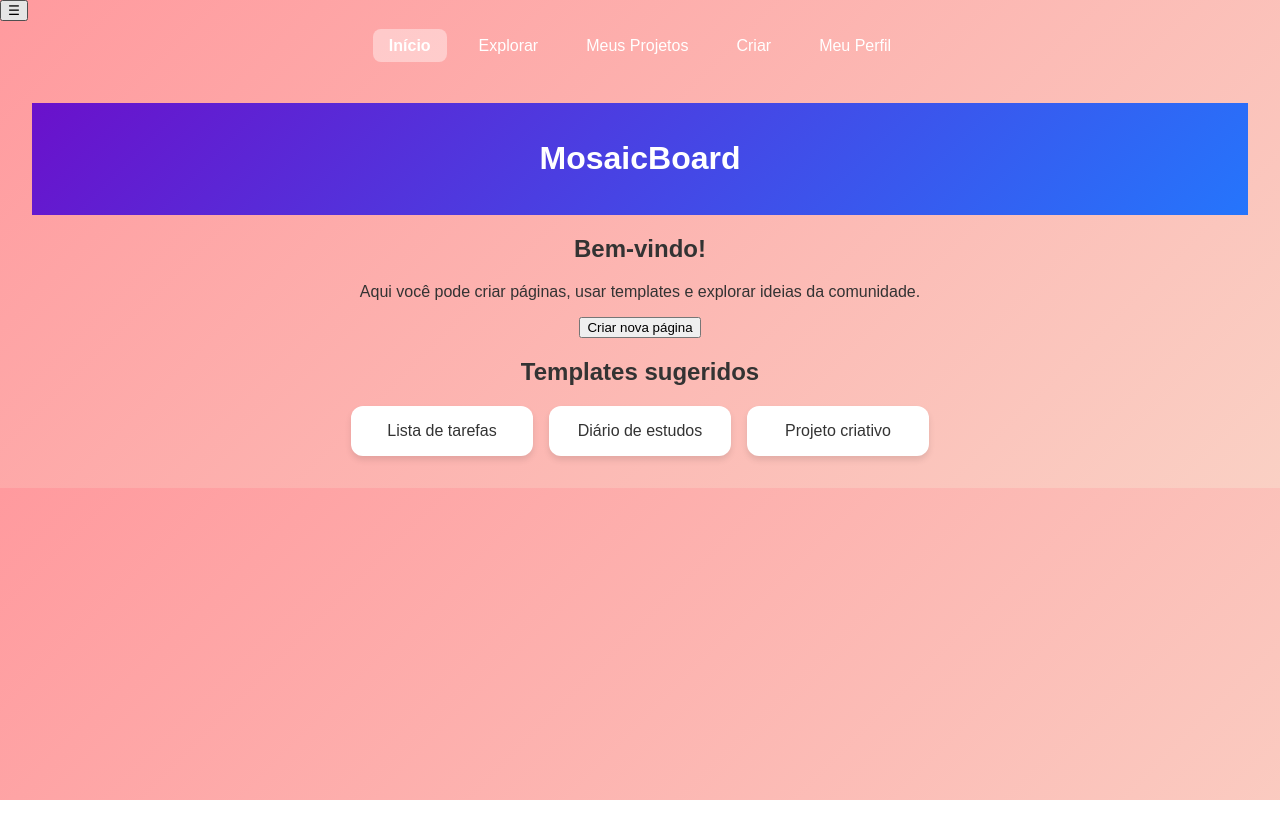
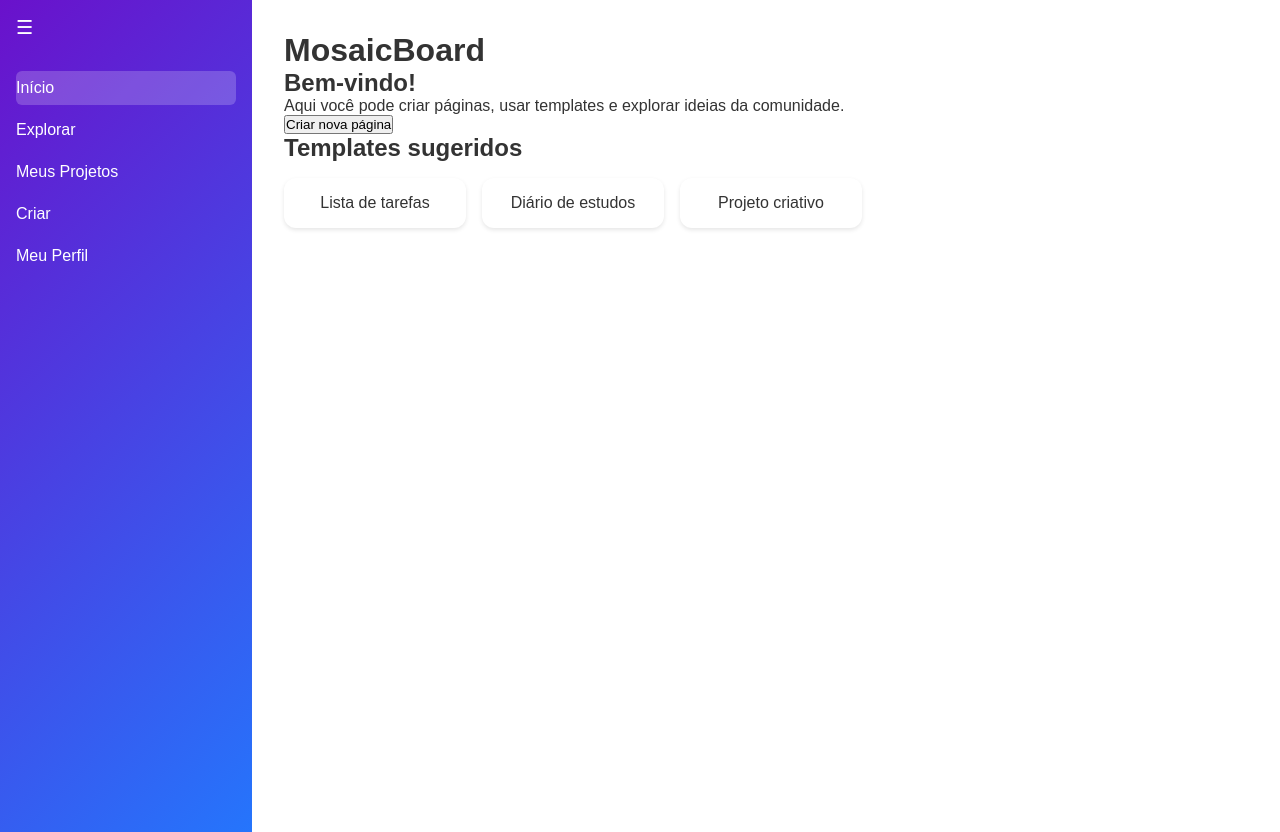
Before and after one commit to MagentaCat43/MosaicBoard, a plain HTML site: page index.html in a window 1280 px wide. Before the commit the page ends 800 px from the top, so only its background shows below. Drawn offline with Linux system fonts and the light colour scheme.

Commit message:
style.css

```diff
--- a/css/style.css
+++ b/css/style.css
@@ -1,61 +1,75 @@
+/* Reset básico */
+body, ul, h1, h2, p, button {
+  margin: 0;
+  padding: 0;
+  box-sizing: border-box;
+}
+
 body {
   font-family: 'Poppins', sans-serif;
-  margin: 0;
-  background: linear-gradient(135deg, #ff9a9e, #fad0c4);
+  background: #fff;
   color: #333;
+  display: flex;
 }
 
-header {
-  background: #6a11cb;
+/* Sidebar */
+.sidebar {
+  width: 220px;
   background: linear-gradient(135deg, #6a11cb, #2575fc);
   color: white;
+  min-height: 100vh;
   padding: 1rem;
-  text-align: center;
+  transition: transform 0.3s;
 }
 
-nav ul {
+.sidebar nav ul {
   list-style: none;
-  padding: 0;
-  display: flex;
-  justify-content: center;
-  gap: 1rem;
+  margin-top: 2rem;
 }
 
-nav a {
+.sidebar nav a {
+  display: block;
+  color: white;
   text-decoration: none;
-  color: white;
-  padding: 0.5rem 1rem;
-  border-radius: 8px;
-  transition: background 0.3s;
+  padding: 0.5rem 0;
+  border-radius: 6px;
+  margin-bottom: 0.5rem;
 }
 
-nav a:hover {
+.sidebar nav a:hover,
+.sidebar nav a.ativo {
   background: rgba(255, 255, 255, 0.2);
 }
 
-nav a.ativo {
-  background: rgba(255, 255, 255, 0.4);
-  font-weight: bold;
+/* Botão para esconder/mostrar */
+.toggle-btn {
+  background: none;
+  border: none;
+  color: white;
+  font-size: 1.2rem;
+  cursor: pointer;
 }
 
+/* Main content */
 main {
+  flex: 1;
   padding: 2rem;
-  text-align: center;
 }
 
 .cards {
   display: flex;
-  justify-content: center;
   gap: 1rem;
   margin-top: 1rem;
 }
 
 .card {
-  background: white;
+  background: #fff;
+  color: #333;
   padding: 1rem;
   border-radius: 12px;
-  box-shadow: 0 4px 6px rgba(0,0,0,0.1);
+  box-shadow: 0 2px 4px rgba(0,0,0,0.1);
   width: 150px;
+  text-align: center;
   cursor: pointer;
   transition: transform 0.2s;
 }
```
